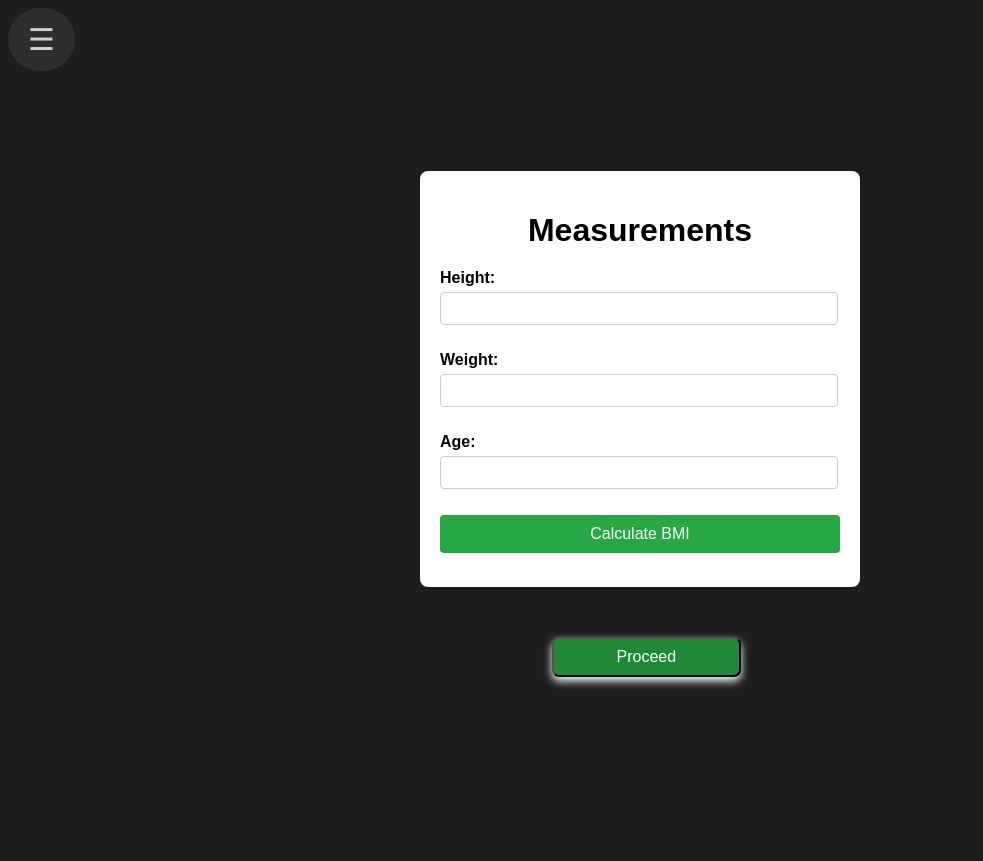
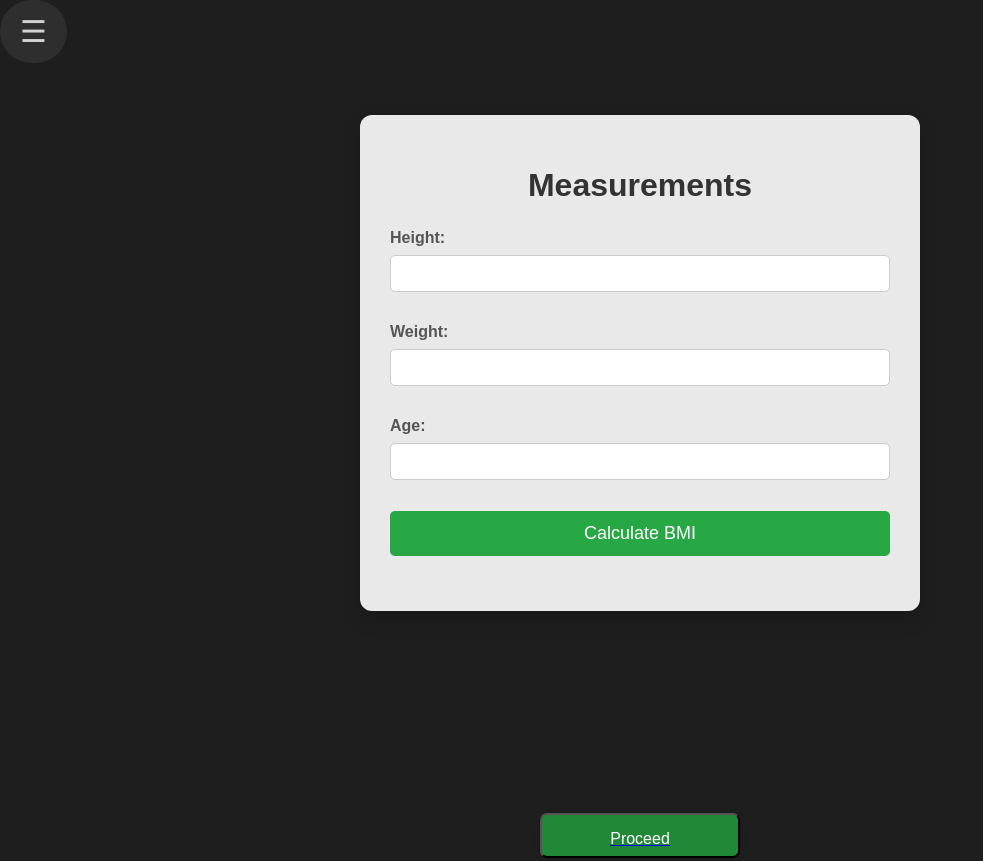
Before and after one commit to Tharun-Prasad/Fitness_app, a Django app: page /measurement/ in a window 1280 px wide. Shown: the whole page, without its empty margins (0-983 px from the left). Before the commit the page ends 688 px from the top, so only its background shows below. Run offline with Django 5.2, Linux system fonts and the light colour scheme.

Commit message:
measurements

```diff
--- a/main/static/main/css/measurement_style.css
+++ b/main/static/main/css/measurement_style.css
@@ -1,78 +1,99 @@
-body{
-    background: url('bgcol.jpg');
+body {
+    background: url('bgcol.jpg') no-repeat center center fixed;
+    background-size: cover;
+    margin: 0;
+    padding: 0;
+    font-family: Arial, sans-serif;
+    color: #333;
+}
 
-
-}
 .total {
-    font-family: Arial, sans-serif;
-
     display: flex;
     justify-content: center;
-
-    height: 52vh;
-    margin-top: 100px;
+    align-items: center;
+    height: 100vh;
+    margin-top: -100px; /* Center vertically without margin */
 }
 
 .container {
-    background-color: #fff;
-    padding: 20px;
-    border-radius: 8px;
-    box-shadow: 0 0 10px rgba(0, 0, 0, 0.1);
-    max-width: 400px;
-    width: 100%;
+    background-color: rgba(255, 255, 255, 0.9); /* Slightly transparent background */
+    padding: 30px; /* More padding */
+    border-radius: 12px; /* More rounded corners */
+    box-shadow: 0 8px 20px rgba(0, 0, 0, 0.2); /* Stronger shadow */
+    max-width: 500px; /* Larger max-width */
+    width: calc(100% - 40px); /* Responsive width with padding consideration */
+    margin: 20px auto;
+    transition: box-shadow 0.3s ease, transform 0.3s ease; /* Smooth transition for hover effects */
+}
+
+.container:hover {
+    box-shadow: 0 10px 25px rgba(0, 0, 0, 0.25); /* Enhanced shadow on hover */
+    transform: translateY(-5px); /* Slight lift on hover */
 }
 
 h1 {
     text-align: center;
-    margin-bottom: 20px;
+    margin-bottom: 25px;
+    font-size: 2em;
+    color: #333;
 }
 
 label {
     display: block;
-    margin-bottom: 5px;
+    margin-bottom: 8px;
     font-weight: bold;
+    color: #555;
 }
 
 input {
-    width: calc(100% - 20px);
-    padding: 8px;
-    margin-bottom: 10px;
+    width: 100%; /* Full width */
+    padding: 10px; /* More padding */
+    margin-bottom: 15px;
     border: 1px solid #ccc;
-    border-radius: 4px;
+    border-radius: 5px;
+    box-sizing: border-box; /* Include padding in width */
 }
 
 .btn {
     width: 100%;
-    padding: 10px;
+    padding: 12px;
     border: none;
-    border-radius: 4px;
+    border-radius: 5px;
     background-color: #28a745;
     color: #fff;
-    font-size: 16px;
+    font-size: 18px;
     cursor: pointer;
+    transition: background-color 0.3s ease, transform 0.3s ease; /* Smooth transition for hover effects */
 }
 
 .btn:hover {
     background-color: #218838;
+    transform: translateY(-3px); /* Slight lift on hover */
 }
 
 #result {
-    margin-top: 20px;
+    margin-top: 25px;
     text-align: center;
-    font-size: 18px;
+    font-size: 1.1em;
 }
+
 .proceed {
-    width: 15%;
-    height: 40px;
+    width: 200px; /* Fixed width for better consistency */
+    height: 45px;
     font-size: 16px;
     border-radius: 7px;
     color: #fff;
-    margin-top: 50px;
-    margin-left:43%;
+    margin: 50px auto 0; /* Center horizontally */
     background-color: #218838;
-    box-shadow: 0 4px 8px white;
+    box-shadow: 0 4px 8px rgba(0, 0, 0, 0.1);
+    cursor: pointer;
+    display: block;
+    text-align: center;
+    line-height: 45px; /* Center text vertically */
+    transition: box-shadow 0.3s ease, transform 0.3s ease; /* Smooth transition for hover effects */
+}
 
+.proceed:hover {
+    box-shadow: 0 8px 16px rgba(0, 0, 0, 0.2);
+    transform: translateY(-3px); /* Slight lift on hover */
 }
-.proceed:hover{
-    box-shadow: 0 8px 16px whitesmoke;
-}
```
Also changed, not shown: db.sqlite3.
